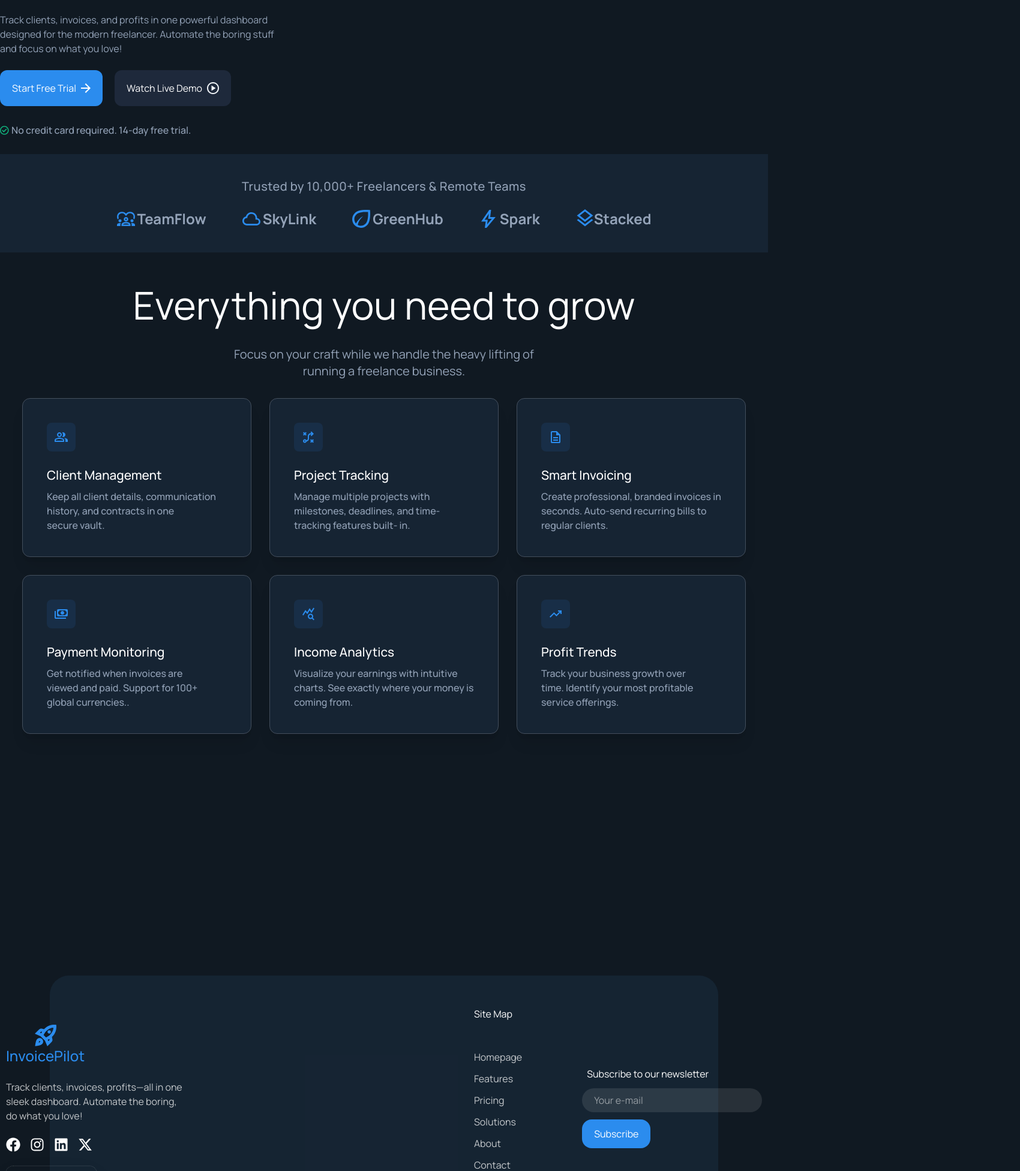
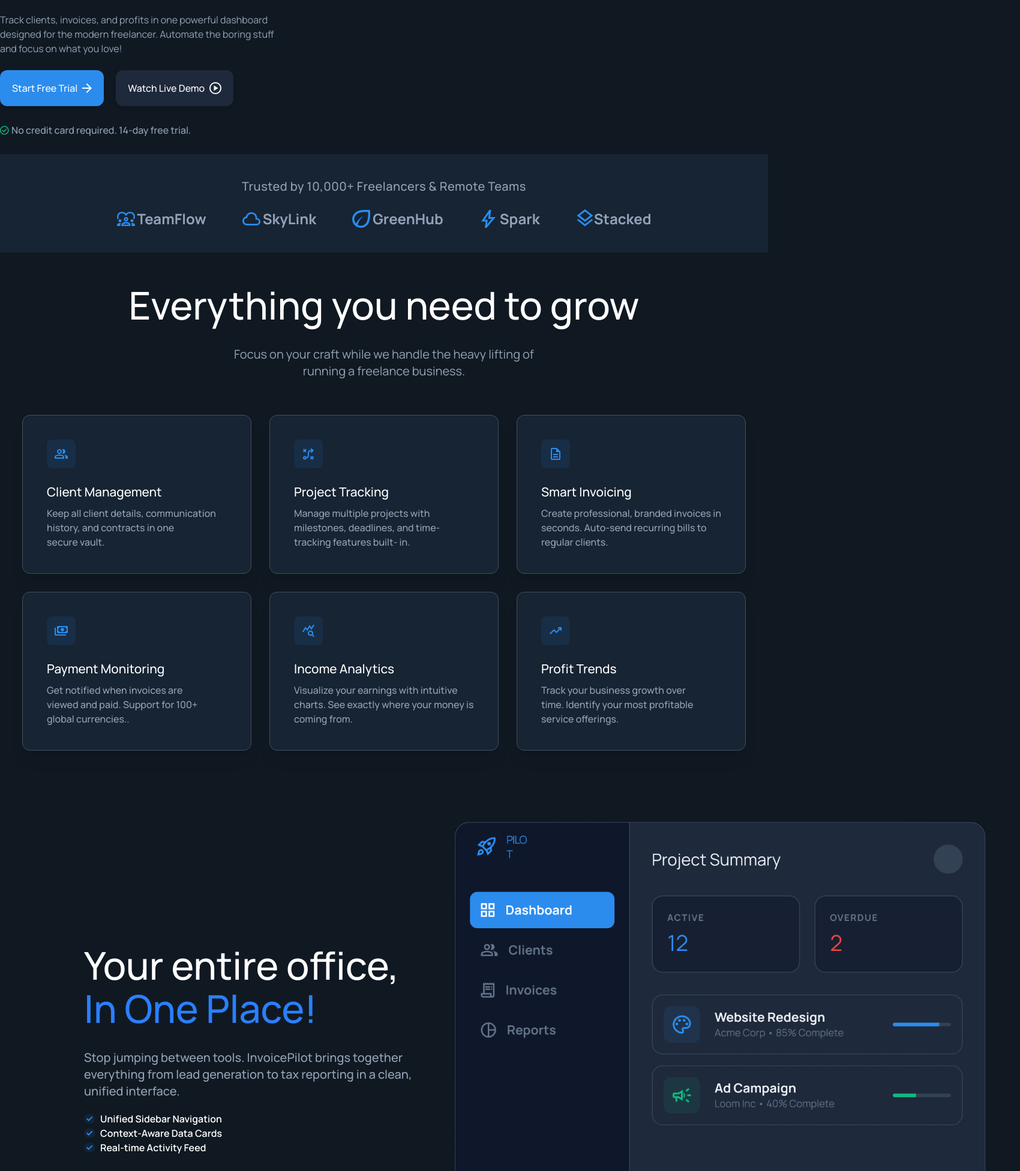
Before and after one commit to dibbockb/InvoicePilot, a React (Vite) app: page / in a window 1280 px wide. Shown: the part 527-2480 px from the top of the page at 60% size, 1700 px wide, since content can reach past the window. Built offline with nearby package versions, Linux system fonts and the light colour scheme.

Commit message:
Added Homepage CTA and micro-interactions

```diff
--- a/src/components/ui/Global/Navbar.tsx
+++ b/src/components/ui/Global/Navbar.tsx
@@ -4,22 +4,22 @@ import { Link } from "react-router-dom"
 const Navbar = () => {
     return (
 
-        <nav className="bg-[#101922] flex px-35 py-5 justify-between items-center ">
+        <nav className="bg-primary flex px-35 py-5 justify-between items-center transition-all duration-300 ease-in-out">
             <Link to={"/"} className="flex items-center gap-3 hover:scale-110 transition-all duration-200 ease-in-out">
                 <img src="/assets/icon.svg" alt="navbar-icon" className="h-9 w-9 " />
-                <div className=" text-accent text-2xl font-medium hidden md:block ">InvoicePilot</div>
+                <div className=" text-accent text-2xl font-medium hidden md:block transition-all durtation-300 ease-in-out">InvoicePilot</div>
             </Link>
 
             <div className="items-center gap-2 text-white hidden lg:flex ">
-                <NavLink to={"/features"} className="hover:bg-accent/80 flex justify-center items-center w-22 h-10 rounded transition-all duration-300 text-center">Features</NavLink >
-                <NavLink to={"/solutions"} className="hover:bg-accent/80 flex justify-center items-center w-25 h-10 rounded transition-all duration-300 text-center">Solutions</NavLink >
-                <NavLink to={"/pricing"} className="hover:bg-accent/80 flex justify-center items-center w-20 h-10 rounded transition-all duration-300 text-center">Pricing</NavLink >
-                <NavLink to={"/about"} className="hover:bg-accent/80 flex justify-center items-center w-18 h-10 rounded transition-all duration-300 text-center">About</NavLink >
+                <NavLink to={"/features"} className="hover:bg-accent/80 flex font-medium justify-center items-center w-22 h-10 rounded transition-all duration-300 text-center">Features</NavLink >
+                <NavLink to={"/solutions"} className="hover:bg-accent/80 flex font-medium justify-center items-center w-25 h-10 rounded transition-all duration-300 text-center">Solutions</NavLink >
+                <NavLink to={"/pricing"} className="hover:bg-accent/80 flex font-medium justify-center items-center w-20 h-10 rounded transition-all duration-300 text-center">Pricing</NavLink >
+                <NavLink to={"/about"} className="hover:bg-accent/80 flex font-medium justify-center items-center w-18 h-10 rounded transition-all duration-300 text-center">About</NavLink >
             </div>
 
             <div className="flex justify-center items-center gap-3">
-                <Link to={"/login"} className="text-white h-10 hover:bg-accent/80 flex justify-center items-center rounded w-18 transition-all duration-300">Log In</Link>
-                <Link to={"/onboarding"} className=" text-white bg-accent w-37 h-10 flex justify-center items-center rounded hover:bg-accent/80 duration-300">Start Free Trial</Link>
+                <Link to={"/login"} className="text-white h-10 hover:shadow-lg font-medium hover:bg-accent/80 flex justify-center items-center rounded w-18 transition-all duration-300">Log In</Link>
+                <Link to={"/onboarding"} className=" text-white font-medium shadow-md hover:shadow-lg bg-accent w-37 h-10 flex justify-center items-center rounded hover:bg-accent/80 duration-300">Start Free Trial</Link>
             </div>
         </nav>
     )
--- a/src/components/ui/Landing/Hero.tsx
+++ b/src/components/ui/Landing/Hero.tsx
@@ -31,12 +31,12 @@ const Hero = () => {
                     <br />
 
                     <div className="flex gap-5">
-                        <Link to={"/onboarding"} className="flex justify-center items-center gap-2 text-[white] bg-accent hover:bg-accent/80 transition-all duration-300 w-fit h-15 px-5 rounded-xl">Start Free Trial <svg width="16" height="16" viewBox="0 0 16 16" fill="none" xmlns="http://www.w3.org/2000/svg">
+                        <Link to={"/onboarding"} className="flex justify-center items-center gap-2 text-[white] bg-accent hover:bg-accent/80 transition-all duration-300 w-fit h-15 px-5 rounded-xl font-medium shadow-md hover:shadow-lg">Start Free Trial <svg width="16" height="16" viewBox="0 0 16 16" fill="none" xmlns="http://www.w3.org/2000/svg">
                             <path d="M12.175 9H0V7H12.175L6.575 1.4L8 0L16 8L8 16L6.575 14.6L12.175 9Z" fill="white" />
                         </svg>
                         </Link>
 
-                        <Link to={"/demo"} className="flex justify-center items-center gap-2 text-[white] bg-[#1e293b] hover:bg-[#1e293b]/80 w-fit h-15 px-5 rounded-xl">Watch Live Demo <svg width="20" height="20" viewBox="0 0 20 20" fill="none" xmlns="http://www.w3.org/2000/svg">
+                        <Link to={"/demo"} className="flex justify-center items-center gap-2 text-[white] bg-[#1e293b] hover:bg-[#1e293b]/80 w-fit h-15 px-5 rounded-xl font-medium shadow-md hover:shadow-lg transition-all duration-300 ease-in-out">Watch Live Demo <svg width="20" height="20" viewBox="0 0 20 20" fill="none" xmlns="http://www.w3.org/2000/svg">
                             <path d="M7.5 14.5L14.5 10L7.5 5.5V14.5ZM10 20C8.61667 20 7.31667 19.7375 6.1 19.2125C4.88333 18.6875 3.825 17.975 2.925 17.075C2.025 16.175 1.3125 15.1167 0.7875 13.9C0.2625 12.6833 0 11.3833 0 10C0 8.61667 0.2625 7.31667 0.7875 6.1C1.3125 4.88333 2.025 3.825 2.925 2.925C3.825 2.025 4.88333 1.3125 6.1 0.7875C7.31667 0.2625 8.61667 0 10 0C11.3833 0 12.6833 0.2625 13.9 0.7875C15.1167 1.3125 16.175 2.025 17.075 2.925C17.975 3.825 18.6875 4.88333 19.2125 6.1C19.7375 7.31667 20 8.61667 20 10C20 11.3833 19.7375 12.6833 19.2125 13.9C18.6875 15.1167 17.975 16.175 17.075 17.075C16.175 17.975 15.1167 18.6875 13.9 19.2125C12.6833 19.7375 11.3833 20 10 20ZM10 18C12.2333 18 14.125 17.225 15.675 15.675C17.225 14.125 18 12.2333 18 10C18 7.76667 17.225 5.875 15.675 4.325C14.125 2.775 12.2333 2 10 2C7.76667 2 5.875 2.775 4.325 4.325C2.775 5.875 2 7.76667 2 10C2 12.2333 2.775 14.125 4.325 15.675C5.875 17.225 7.76667 18 10 18Z" fill="#F1F5F9" />
                         </svg>
                         </Link>
@@ -105,11 +105,11 @@ const Hero = () => {
 
             <div className="bg-primary flex flex-col items-center">
 
-                <h3 className="text-[4rem] pt-10">Everything you need to grow</h3>
+                <h3 className="text-[4rem] font-medium pt-10">Everything you need to grow</h3>
                 <p className="text-subtle text-xl w-125 text-center pt-5">Focus on your craft while we handle the heavy lifting of running a freelance
                     business.</p>
 
-                <div className="grid grid-rows-3 grid-cols-3 gap-8 pt-8">
+                <div className="grid grid-rows-2 grid-cols-3 gap-8 py-15">
                     {/* //card */}
                     <div className="bg-secondary w-fit py-10 px-10   rounded-xl outline-1 outline-subtle/40 shadow-xl hover:outline-accent/80 duration-300 transition-all">
                         <svg width="48" height="48" viewBox="0 0 48 48" fill="none" xmlns="http://www.w3.org/2000/svg">
@@ -189,9 +189,67 @@ const Hero = () => {
 
             </div>
 
+            <div className="flex items-center px-35 pr-18 pt-10">
+                <div className="flex flex-col justify-between items-start ">
+                    <h3 className="text-[4rem] font-medium leading-18">Your entire office, <span className="text-blue-500">In One
+                        Place!</span></h3>
 
+                    <p className="w-140 text-subtle font-medium text-xl pt-8">Stop jumping between tools. InvoicePilot brings together everything
+                        from lead generation to tax reporting in a clean, unified interface.</p>
+                    <div className="flex flex-col pt-5">
+                        <div><div className="flex gap-2 items-center">
+                            <svg width="19" height="16" viewBox="0 0 19 16" fill="none" xmlns="http://www.w3.org/2000/svg">
+                                <rect width="18.4417" height="15.9625" rx="7.98125" fill="#2B8CEE" fill-opacity="0.1" />
+                                <path d="M7.79167 11.9625L4 8.17083L5.3125 6.85833L7.79167 9.3375L13.1292 4L14.4417 5.3125L7.79167 11.9625Z" fill="#2B8CEE" />
+                            </svg>
+                            <p className="font-semibold">Unified Sidebar Navigation</p>
+                        </div>
+                            <div className="flex gap-2 items-center">
+
+                                <svg width="19" height="16" viewBox="0 0 19 16" fill="none" xmlns="http://www.w3.org/2000/svg">
+                                    <rect width="18.4417" height="15.9625" rx="7.98125" fill="#2B8CEE" fill-opacity="0.1" />
+                                    <path d="M7.79167 11.9625L4 8.17083L5.3125 6.85833L7.79167 9.3375L13.1292 4L14.4417 5.3125L7.79167 11.9625Z" fill="#2B8CEE" />
+                                </svg>
+                                <p className="font-semibold">Context-Aware Data Cards</p>
+                            </div>
+
+                            <div className="flex gap-2 items-center">
+
+                                <svg width="19" height="16" viewBox="0 0 19 16" fill="none" xmlns="http://www.w3.org/2000/svg">
+                                    <rect width="18.4417" height="15.9625" rx="7.98125" fill="#2B8CEE" fill-opacity="0.1" />
+                                    <path d="M7.79167 11.9625L4 8.17083L5.3125 6.85833L7.79167 9.3375L13.1292 4L14.4417 5.3125L7.79167 11.9625Z" fill="#2B8CEE" />
+                                </svg>
+                                <p className="font-semibold">Real-time Activity Feed</p>
+                            </div>
+
+                        </div></div>
+                </div>
+
+                <img src="assets/dash-preview.png" alt="features-dashboard-preview" className="h-100% w-250 " />
+            </div>
+
+            {/* cta */}
+            <div className="bg-[#2b8cee] rounded-2xl flex flex-col items-center text-center px-25 py-25 w-fit justify-self-center shadow-md hover:shadow-lg">
+                <h1 className="text-white text-[4rem] font-medium leading-18 ">Ready to take control of your
+                    business?</h1>
+
+                <p className="text-white text-center w-150 font-medium text-xl pt-3">Join over 10,000 freelancers who are building more profitable, less
+                    stressful businesses with InvoicePilot.</p>
+
+                <div className="flex gap-5 pt-6">
+                    <Link to={"/onboarding"} className="flex justify-center items-center gap-2 text-black bg-white hover:bg-white/80 transition-all duration-300 w-fit h-15 px-5 outline-1 outline-white  rounded-xl font-medium shadow-md hover:shadow-lg">Start Free Trial <svg width="16" height="16" viewBox="0 0 16 16" fill="none" xmlns="http://www.w3.org/2000/svg">
+                        <path d="M12.175 9H0V7H12.175L6.575 1.4L8 0L16 8L8 16L6.575 14.6L12.175 9Z" fill="black" />
+                    </svg>
+                    </Link>
+
+                    <Link to={"/demo"} className="flex justify-center items-center gap-2 bg-[#4097f0] outline-1 outline-white hover:bg-white duration-500 ease-in-out w-fit h-15 px-5 rounded-xl text-white font-medium hover:text-black shadow-md hover:shadow-lg transition-all ">Schedule a Demo
+                    </Link>
+                </div>
+            </div>
         </section>
     )
 }
 
+
+
 export default Hero
```
Also changed, not shown: src/components/ui/Global/Footer.tsx (+11 -11 lines), public/assets/dash-preview.png (added).
